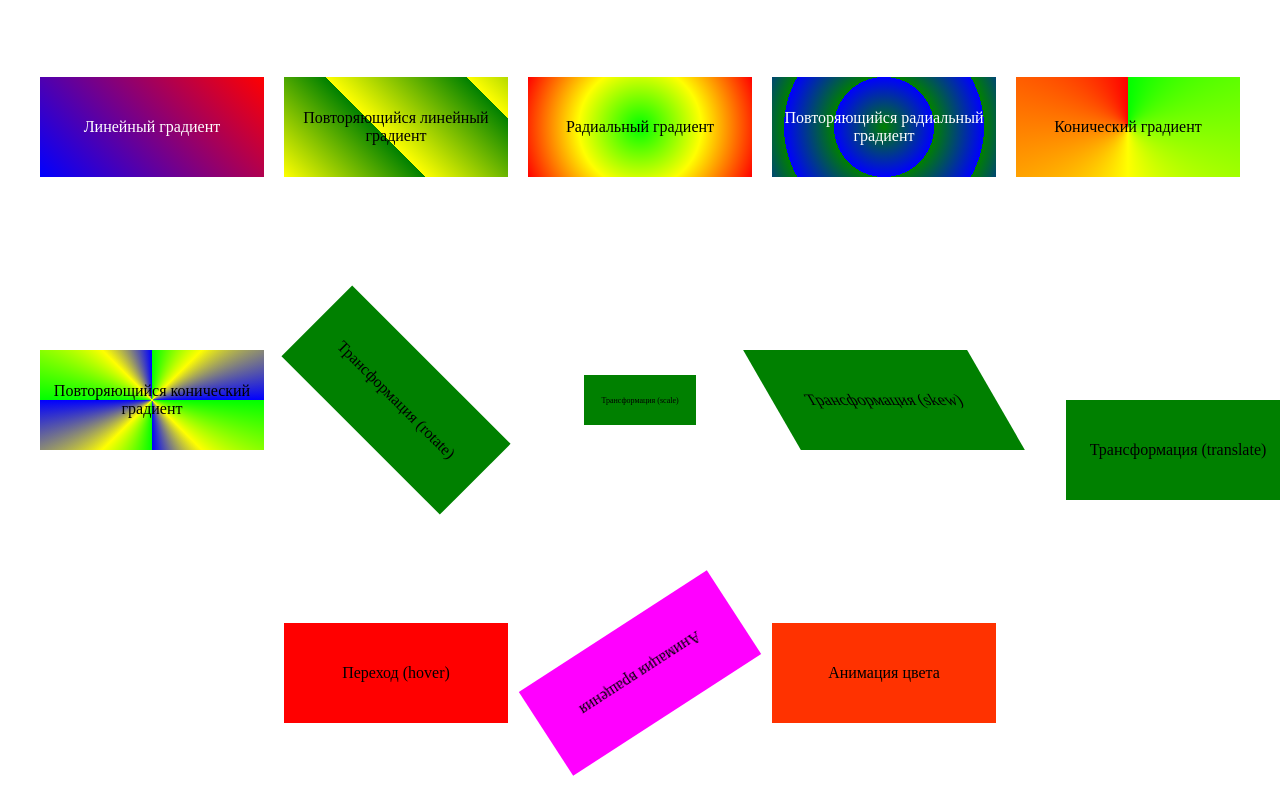
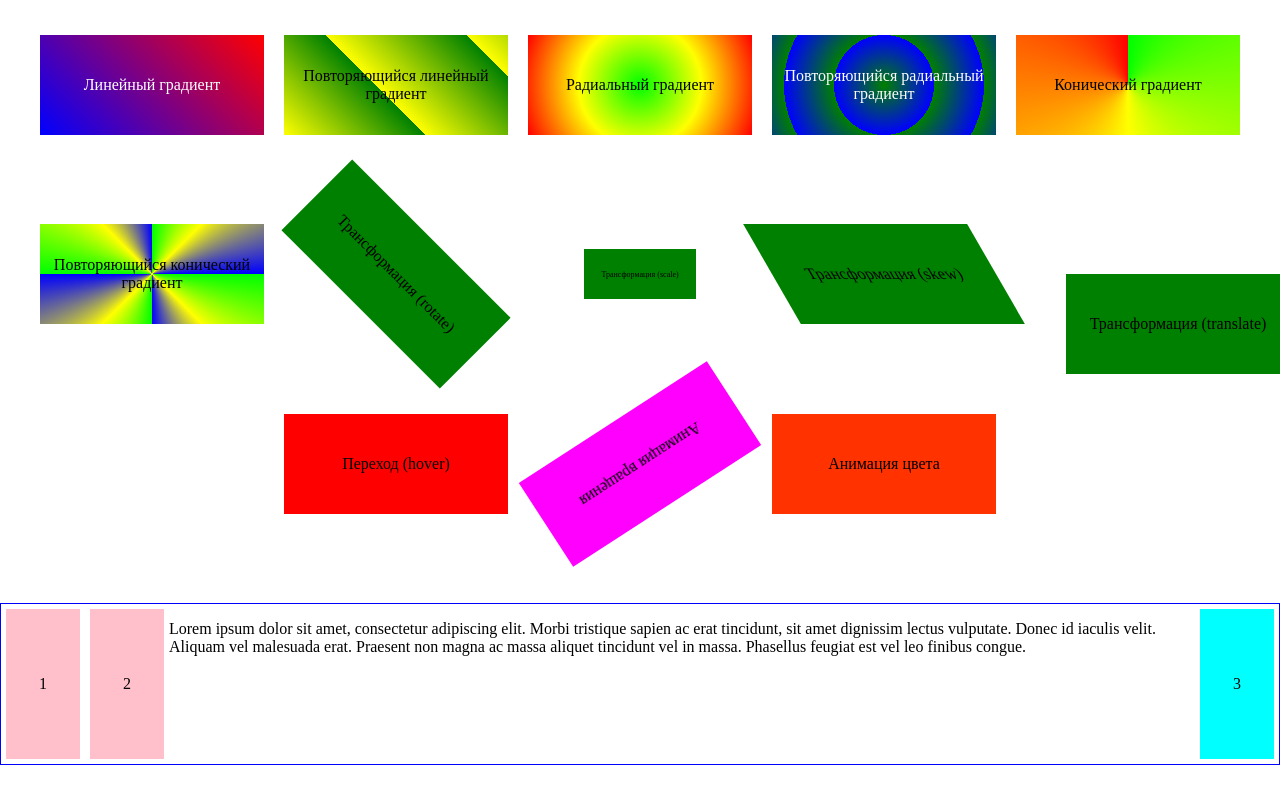
Before and after one commit to sileanhell/HTML-CSS-LABS, a plain HTML site: page Lab5/index.html in a window 1280 px wide. Drawn offline with Linux system fonts and the light colour scheme.

Commit message:
update first task

```diff
--- a/Lab5/assets/style.css
+++ b/Lab5/assets/style.css
@@ -48,7 +48,6 @@ div {
 }
 
 .repeating-conic-gradient {
-  color: ;
   background: repeating-conic-gradient(lime, yellow, blue 90deg);
 }
 
@@ -111,3 +110,32 @@ div {
 .element2 {
   animation: animation1 3s infinite;
 }
+
+section {
+  box-sizing: border-box;
+  border: 1px solid blue;
+  width: 100%;
+  float: left;
+}
+
+.block {
+  margin: 5px;
+  width: 50px;
+  height: 150px;
+}
+
+.left {
+  float: left;
+  background: pink;
+}
+
+.right {
+  float: right;
+  background: cyan;
+}
+
+@media (max-width: 768px) {
+  .left {
+    float: right;
+  }
+}
--- a/Lab5/index.html
+++ b/Lab5/index.html
@@ -20,5 +20,15 @@
     <div class="transition">Переход (hover)</div>
     <div class="element1">Анимация вращения</div>
     <div class="element2">Анимация цвета</div>
+    <section>
+      <div class="block left">1</div>
+      <div class="block left">2</div>
+      <div class="block right">3</div>
+      <p>
+        Lorem ipsum dolor sit amet, consectetur adipiscing elit. Morbi tristique sapien ac erat tincidunt, sit amet dignissim lectus
+        vulputate. Donec id iaculis velit. Aliquam vel malesuada erat. Praesent non magna ac massa aliquet tincidunt vel in massa. Phasellus
+        feugiat est vel leo finibus congue.
+      </p>
+    </section>
   </body>
 </html>
```
